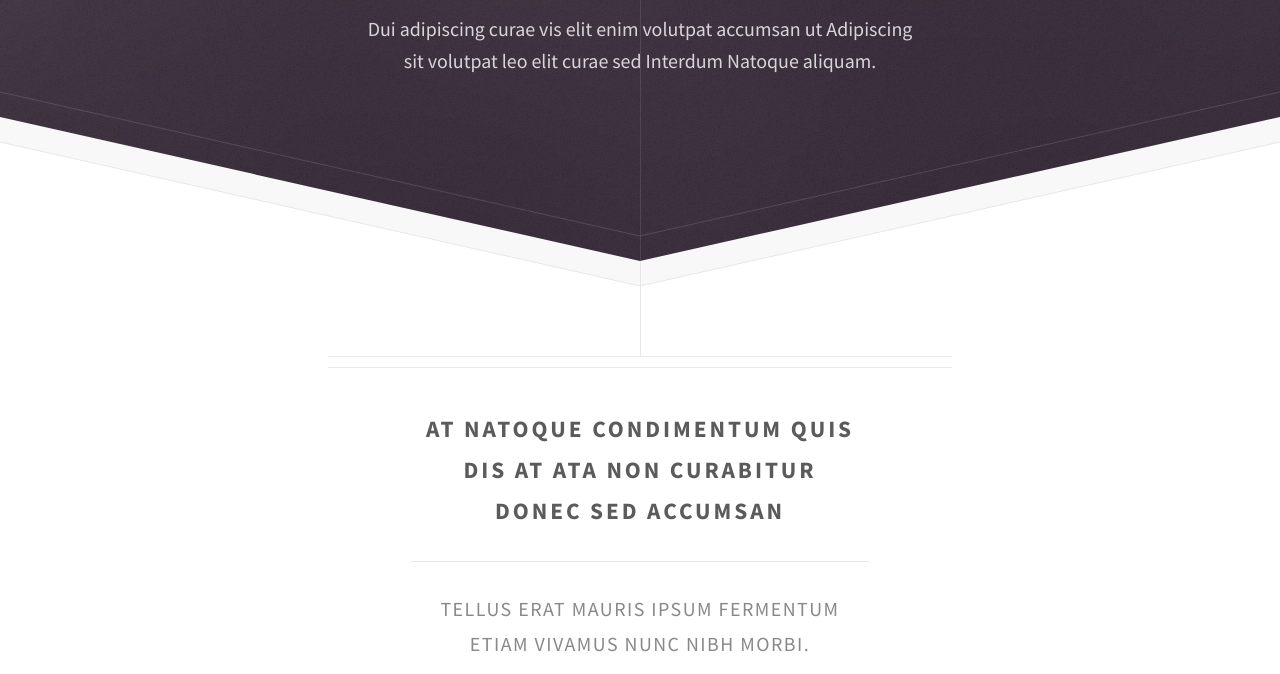
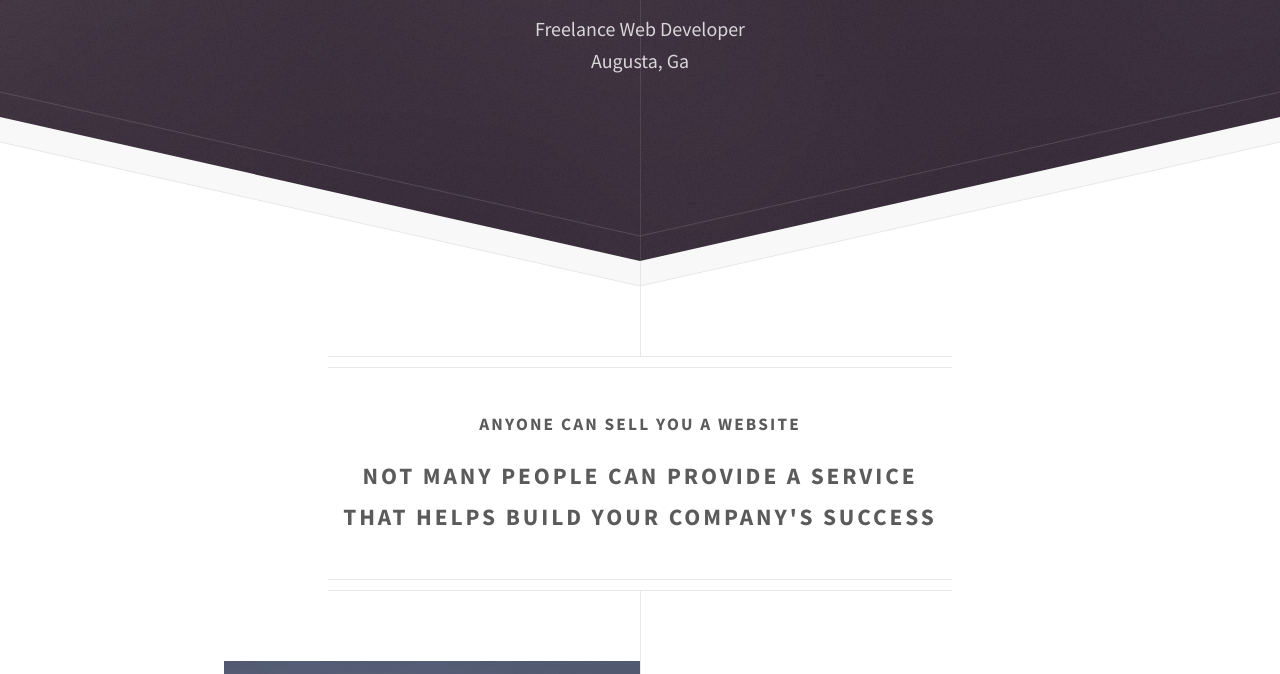
Before and after one commit to dydx/site-remake-temp, a website: page index.html in a window 1280 px wide. Shown: the part 278-952 px from the top of the page. Drawn offline with Linux system fonts and the light colour scheme.

Commit message:
working on content

```diff
--- a/index.html
+++ b/index.html
@@ -16,23 +16,21 @@
 			<div id="header">
 				<span class="logo icon fa-code"></span>
 				<h1>Joshua Sandlin</h1>
-				<p>Dui adipiscing curae vis elit enim volutpat accumsan ut Adipiscing
+                                <p>Freelance Web Developer
 				<br />
-				sit volutpat leo elit curae sed Interdum Natoque aliquam.</p>
+                                Augusta, Ga
+				</p>
 			</div>
 
 		<!-- Main -->
 			<div id="main">
 
 				<header class="major container 75%">
-					<h2>At natoque condimentum quis
-					<br />
-					dis at ata non curabitur
-					<br />
-					donec sed accumsan</h2>
+                                    <h1>Anyone can sell you a website</h1>
+                                    <h2>not many people can provide a service that helps build your company's success</h2>
 
-					<p>Tellus erat mauris ipsum fermentum<br />
-					etiam vivamus nunc nibh morbi.</p>
+					<!--<p>Not many people can provide a service<br />
+                                        that helps build your company's success</p>-->
 
 				</header>
 
@@ -60,160 +58,11 @@
 					</section>
 				</div>
 
-				<!--
-				<div class="box container">
-					<header>
-						<h2>A lot of generic stuff</h2>
-					</header>
-					<section>
-						<header>
-							<h3>Paragraph</h3>
-							<p>This is the subtitle for this particular heading</p>
-						</header>
-						<p>Phasellus nisl nisl, varius id <sup>porttitor sed pellentesque</sup> ac orci. Pellentesque
-						habitant <strong>strong</strong> tristique <b>bold</b> et netus <i>italic</i> malesuada <em>emphasized</em> ac turpis egestas. Morbi
-						leo suscipit ut. Praesent <sub>id turpis vitae</sub> turpis pretium ultricies. Vestibulum sit
-						amet risus elit.</p>
-					</section>
-					<section>
-						<header>
-							<h3>Blockquote</h3>
-						</header>
-						<blockquote>Fringilla nisl. Donec accumsan interdum nisi, quis tincidunt felis sagittis eget.
-						tempus euismod. Vestibulum ante ipsum primis in faucibus.</blockquote>
-					</section>
-					<section>
-						<header>
-							<h3>Divider</h3>
-						</header>
-						<p>Donec consectetur vestibulum dolor et pulvinar. Etiam vel felis enim, at viverra
-						ligula. Ut porttitor sagittis lorem, quis eleifend nisi ornare vel. Praesent nec orci
-						facilisis leo magna. Cras sit amet urna eros, id egestas urna. Quisque aliquam
-						tempus euismod. Vestibulum ante ipsum primis in faucibus orci luctus et ultrices
-						posuere cubilia.</p>
-						<hr />
-						<p>Donec consectetur vestibulum dolor et pulvinar. Etiam vel felis enim, at viverra
-						ligula. Ut porttitor sagittis lorem, quis eleifend nisi ornare vel. Praesent nec orci
-						facilisis leo magna. Cras sit amet urna eros, id egestas urna. Quisque aliquam
-						tempus euismod. Vestibulum ante ipsum primis in faucibus orci luctus et ultrices
-						posuere cubilia.</p>
-					</section>
-					<section>
-						<header>
-							<h3>Unordered List</h3>
-						</header>
-						<ul class="default">
-							<li>Donec consectetur vestibulum dolor et pulvinar. Etiam vel felis enim, at viverra ligula. Ut porttitor sagittis lorem, quis eleifend nisi ornare vel.</li>
-							<li>Donec consectetur vestibulum dolor et pulvinar. Etiam vel felis enim, at viverra ligula. Ut porttitor sagittis lorem, quis eleifend nisi ornare vel.</li>
-							<li>Donec consectetur vestibulum dolor et pulvinar. Etiam vel felis enim, at viverra ligula. Ut porttitor sagittis lorem, quis eleifend nisi ornare vel.</li>
-							<li>Donec consectetur vestibulum dolor et pulvinar. Etiam vel felis enim, at viverra ligula. Ut porttitor sagittis lorem, quis eleifend nisi ornare vel.</li>
-						</ul>
-					</section>
-					<section>
-						<header>
-							<h3>Ordered List</h3>
-						</header>
-						<ol class="default">
-							<li>Donec consectetur vestibulum dolor et pulvinar. Etiam vel felis enim, at viverra ligula. Ut porttitor sagittis lorem, quis eleifend nisi ornare vel.</li>
-							<li>Donec consectetur vestibulum dolor et pulvinar. Etiam vel felis enim, at viverra ligula. Ut porttitor sagittis lorem, quis eleifend nisi ornare vel.</li>
-							<li>Donec consectetur vestibulum dolor et pulvinar. Etiam vel felis enim, at viverra ligula. Ut porttitor sagittis lorem, quis eleifend nisi ornare vel.</li>
-							<li>Donec consectetur vestibulum dolor et pulvinar. Etiam vel felis enim, at viverra ligula. Ut porttitor sagittis lorem, quis eleifend nisi ornare vel.</li>
-						</ol>
-					</section>
-					<section>
-						<header>
-							<h3>Table</h3>
-						</header>
-						<div class="table-wrapper">
-							<table class="default">
-								<thead>
-									<tr>
-										<th>ID</th>
-										<th>Name</th>
-										<th>Description</th>
-										<th>Price</th>
-									</tr>
-								</thead>
-								<tbody>
-									<tr>
-										<td>45815</td>
-										<td>Something</td>
-										<td>Ut porttitor sagittis lorem, quis eleifend nisi ornare vel.</td>
-										<td>29.99</td>
-									</tr>
-									<tr>
-										<td>24524</td>
-										<td>Nothing</td>
-										<td>Ut porttitor sagittis lorem, quis eleifend nisi ornare vel.</td>
-										<td>19.99</td>
-									</tr>
-									<tr>
-										<td>45815</td>
-										<td>Something</td>
-										<td>Ut porttitor sagittis lorem, quis eleifend nisi ornare vel.</td>
-										<td>29.99</td>
-									</tr>
-									<tr>
-										<td>24524</td>
-										<td>Nothing</td>
-										<td>Ut porttitor sagittis lorem, quis eleifend nisi ornare vel.</td>
-										<td>19.99</td>
-									</tr>
-								</tbody>
-								<tfoot>
-									<tr>
-										<td colspan="3"></td>
-										<td>100.00</td>
-									</tr>
-								</tfoot>
-							</table>
-						</div>
-					</section>
-					<section>
-						<header>
-							<h3>Form</h3>
-						</header>
-						<form method="post" action="#">
-							<div class="row">
-								<div class="6u 12u(mobilep)">
-									<label for="name">Name</label>
-									<input class="text" type="text" name="name" id="name" value="" placeholder="John Doe" />
-								</div>
-								<div class="6u 12u(mobilep)">
-									<label for="email">Email</label>
-									<input class="text" type="text" name="email" id="email" value="" placeholder="johndoe@domain.tld" />
-								</div>
-							</div>
-							<div class="row">
-								<div class="12u">
-									<label for="subject">Subject</label>
-									<input class="text" type="text" name="subject" id="subject" value="" placeholder="Enter your subject" />
-								</div>
-							</div>
-							<div class="row">
-								<div class="12u">
-									<label for="subject">Message</label>
-									<textarea name="message" id="message" placeholder="Enter your message" rows="6"></textarea>
-								</div>
-							</div>
-							<div class="row">
-								<div class="12u">
-									<ul class="actions">
-										<li><input type="submit" value="Send" /></li>
-										<li><input type="reset" value="Reset" class="alt" /></li>
-									</ul>
-								</div>
-							</div>
-						</form>
-					</section>
-				</div>
-				-->
-
 				<footer class="major container 75%">
-					<h3>Non curae quam aliquet</h3>
-					<p>Vitae natoque dictum etiam semper magnis enim feugiat amet curabitur tempor orci penatibus. Tellus erat mauris ipsum fermentum etiam vivamus.</p>
+					<h3>Where I Come In</h3>
+					<p>Working intelligently and diligently is the name of the game. Using proven tools and methods, we can win that game.
 					<ul class="actions">
-						<li><a href="#" class="button">Enim ata erat</a></li>
+						<li><a href="#" class="button">Want to Win?</a></li>
 					</ul>
 				</footer>
 
```
